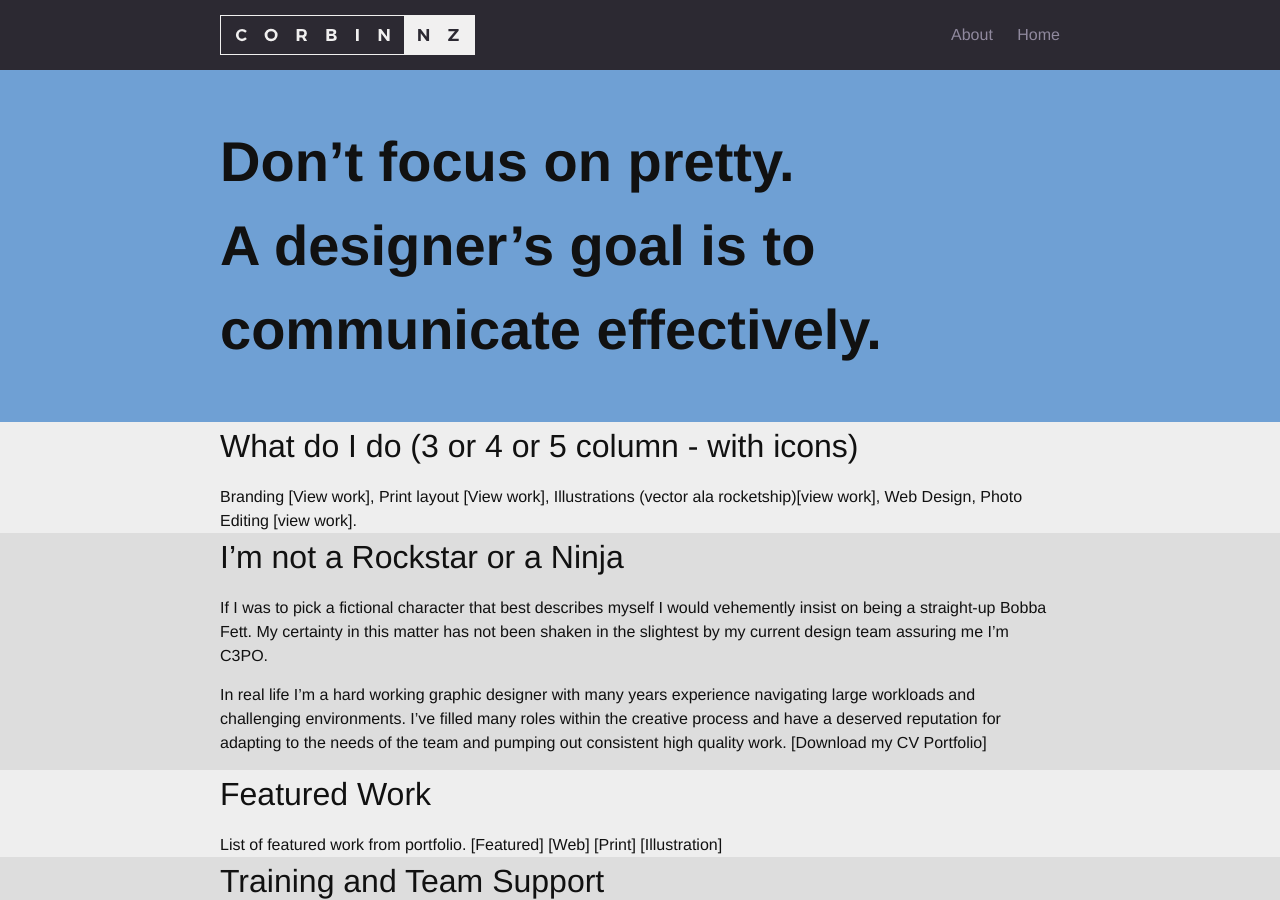
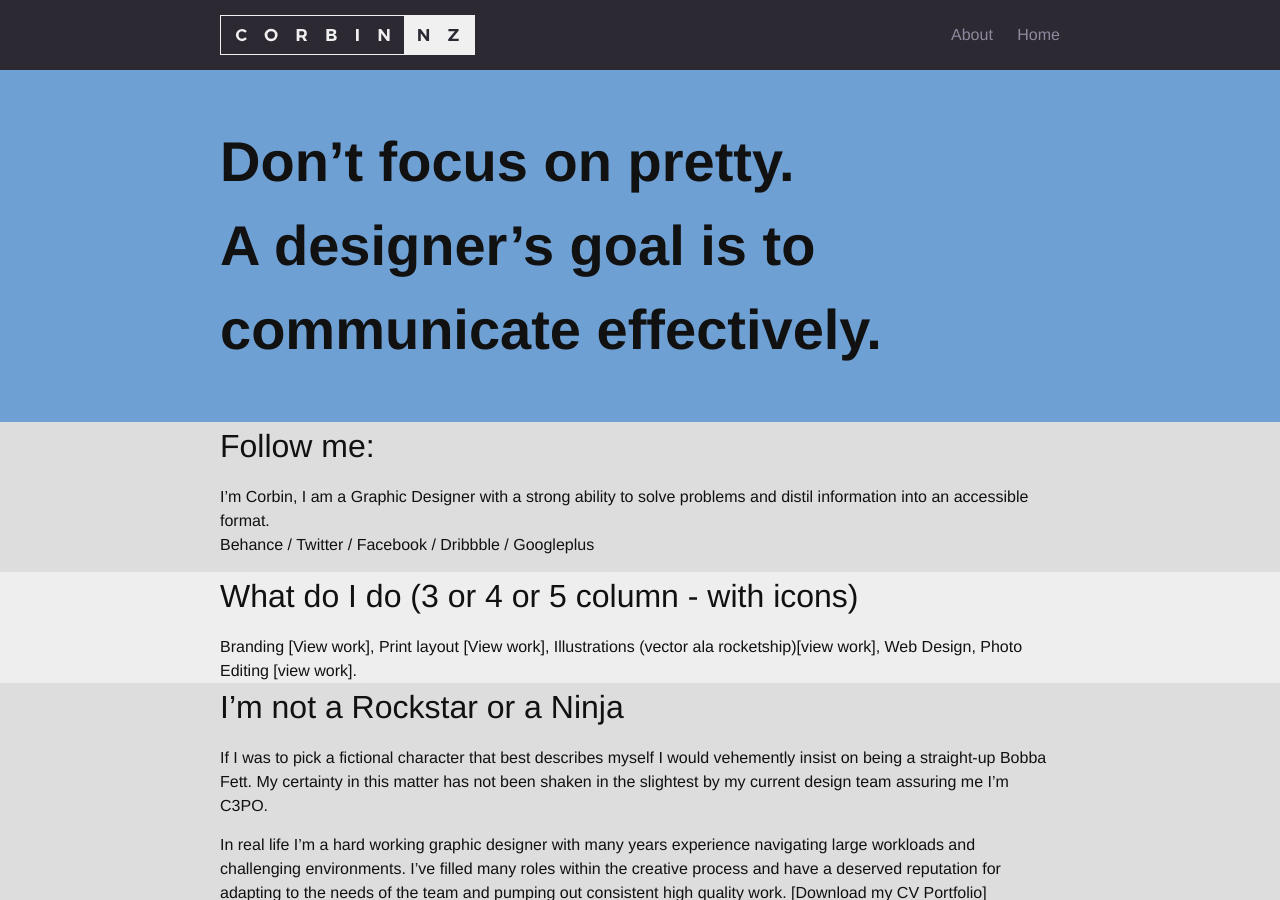
Before and after one commit to corbs/corbs.github.io, a Jekyll site: the page built from home.md, in a window 1280 px wide and 900 px high. Built offline with Jekyll 4.4.1, drawn with Linux system fonts in a browser that asks for light colours.

Commit message:
Homepage additional line

```diff
--- a/home.md
+++ b/home.md
@@ -5,6 +5,13 @@ permalink: /home
 ---
 <div class="hero">
   <div class="wrapper">Don’t focus on pretty.<br />A designer’s goal is to communicate effectively.
+</div></div>
+
+<div class="fullscreen" style="background-color:#ddd;">
+  <div class="wrapper">
+<h1>Follow me:</h1>
+I’m Corbin, I am a Graphic Designer with a strong ability to solve problems and distil information into an accessible format.
+<p>Behance / Twitter / Facebook / Dribbble / Googleplus</p>
 </div></div>
 
 <div class="fullscreen" style="background-color:#eee;">
```
